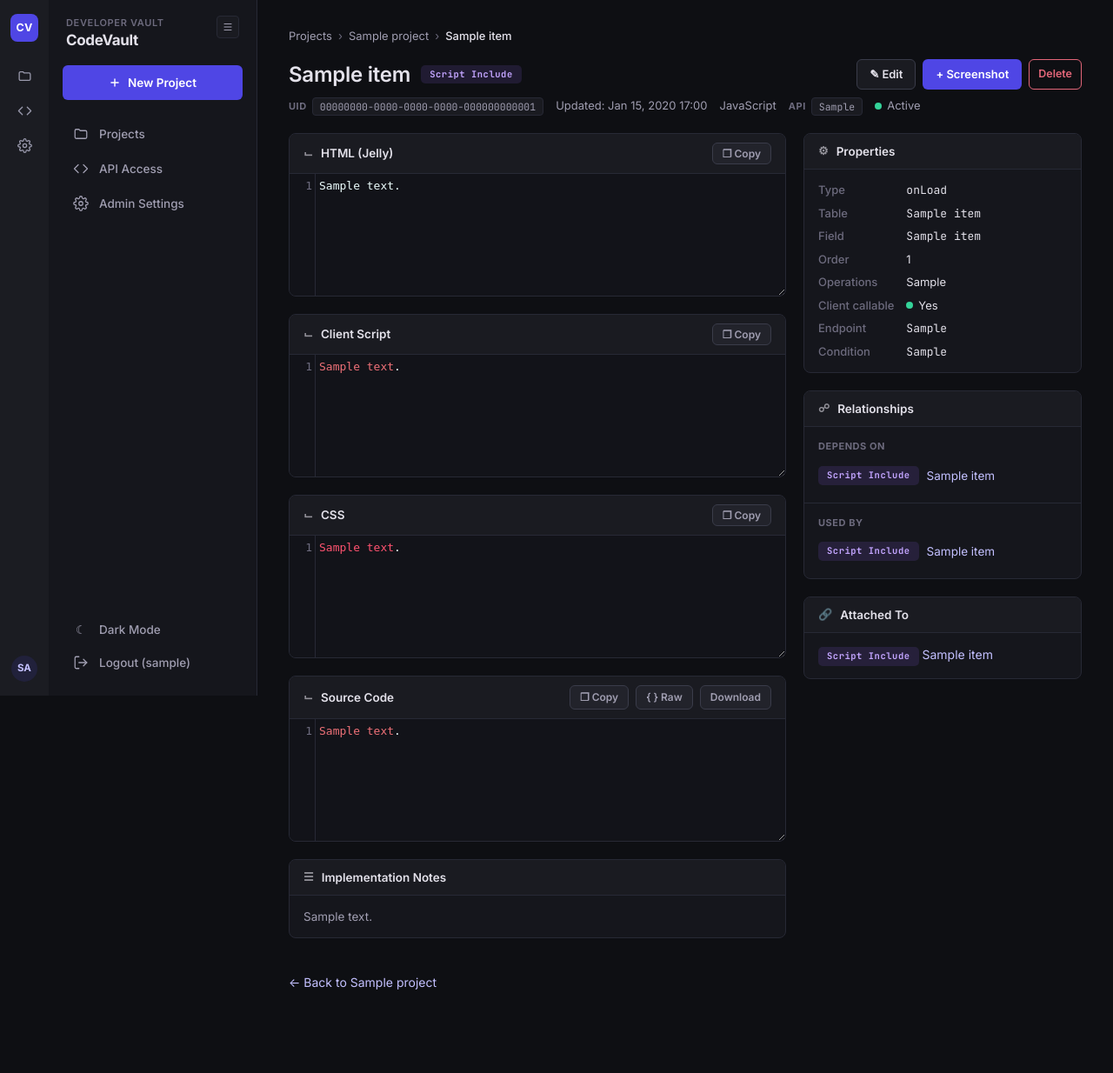
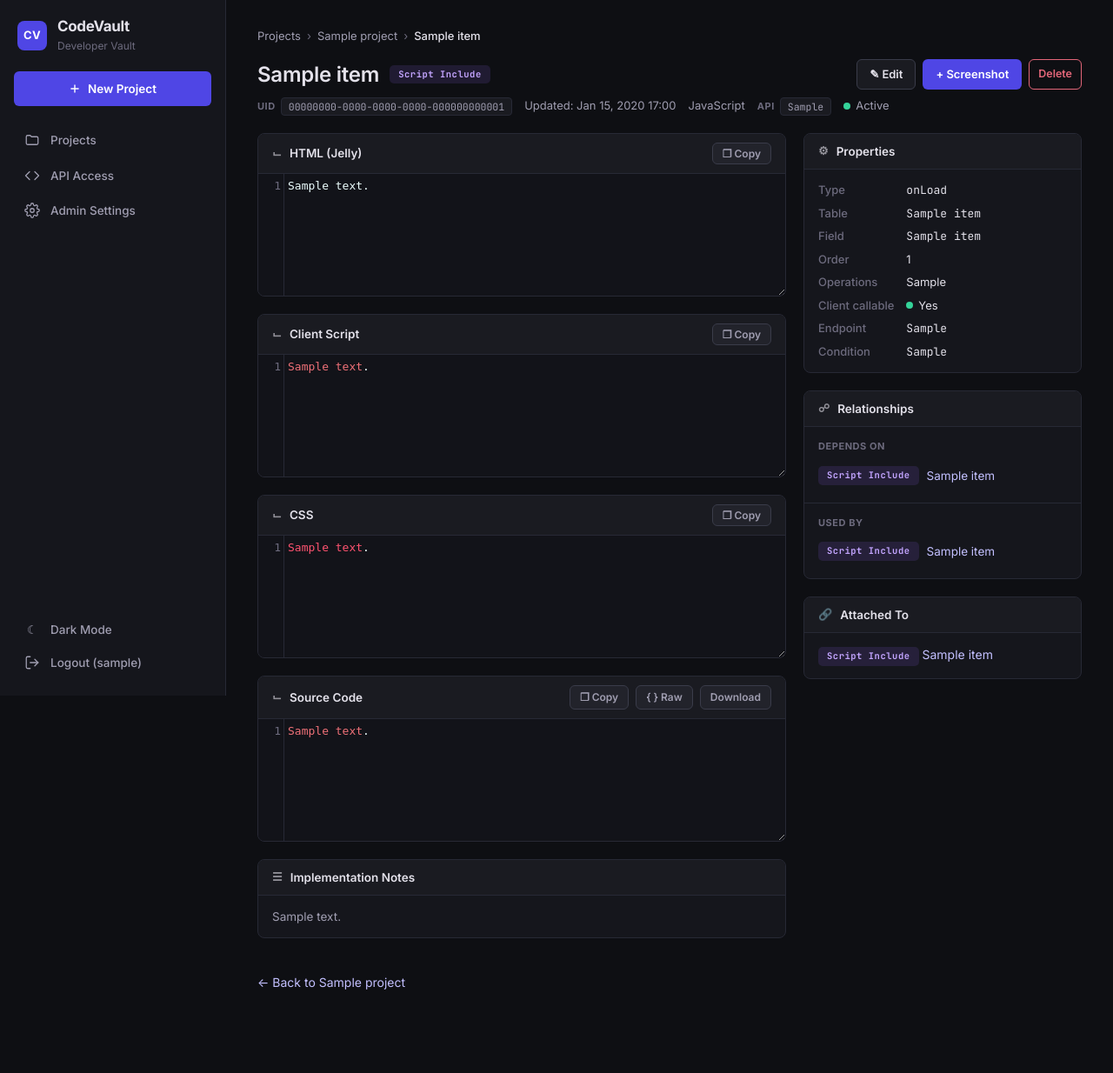
Before and after one commit to lamquocminhhuy1/codevault, a Django app: page /item/00000000-0000-0000-0000-000000000001/ in a window 1280 px wide. Shown: the whole page at 87% size. Run offline with Django 5.2, Linux system fonts and the light colour scheme; a user stored in the database is signed in; tables that the repository leaves empty hold one stand-in row (values such as "Sample post"); some libraries are stand-ins or nearby versions.

Commit message:
Revert to a single sidebar - the two-tier icon rail added confusion, not value
The dark icon-rail + collapsible labeled-panel design (9097f6f) worked and
was verified with screenshots, but the user found it confusing and hard
to use in real day-to-day use. In hindsight the app only has 3 real nav
destinations (Projects, API Access, Admin Settings) - duplicating them
onto a second, icon-only rail (a pattern that earns its keep in tools
like VSCode/Linear with many distinct sections) added a "why are there
two navs" moment without giving anything back, since there was nowhere
meaningfully smaller to collapse to for an app this size.

Removes the icon-rail markup and its collapse toggle from base.html, the
.icon-rail/.rail-*/collapse CSS, and initSidebarToggle() from app.js -
back to the original single labeled sidebar with the logo inside it. The
badge fill-pill colors and pillbar active-chip styling from the same
redesign are kept; those weren't part of the complaint.

Full suite: 81/81 passing.

Co-Authored-By: Claude Sonnet 5 <noreply@anthropic.com>
Claude-Session: https://claude.ai/code/session_014EA9kXe64hkmMveigswbJp

```diff
--- a/static/css/style.css
+++ b/static/css/style.css
@@ -130,72 +130,30 @@ code { font-family: var(--mono); }
 
 .app { display: flex; min-height: 100vh; }
 
-/* Icon rail: a slim, permanently-dark strip (VSCode/Linear-style "activity
-   bar") that stays put whichever way the light/dark toggle is set, so it
-   reads as one fixed piece of chrome rather than repainting with the page.
-   It's the only nav left once the labeled sidebar is collapsed. */
-.icon-rail {
-  width: 56px; flex-shrink: 0;
+.sidebar {
+  width: 260px; flex-shrink: 0;
   position: sticky; top: 0; height: 100vh;
-  display: flex; flex-direction: column; align-items: center;
-  padding: 16px 0; gap: 22px;
-  background: #1b1c22;
+  display: flex; flex-direction: column;
+  padding: 20px 16px 20px;
+  background: var(--surface);
+  border-right: 1px solid var(--border);
 }
-.rail-logo {
-  width: 32px; height: 32px; border-radius: var(--r-lg); flex-shrink: 0;
+.brand { display: flex; align-items: center; gap: 12px; padding: 0 4px 20px; }
+.brand:hover { text-decoration: none; }
+.brand .logo {
+  width: 34px; height: 34px; border-radius: var(--r-lg); flex-shrink: 0;
   background: var(--primary); color: #fff;
   display: flex; align-items: center; justify-content: center;
-  font-weight: 700; font-size: 12.5px; letter-spacing: 0.02em;
+  font-weight: 700; font-size: 13px; letter-spacing: 0.02em;
 }
-.rail-logo:hover { text-decoration: none; background: var(--primary-hover); }
-.rail-nav { display: flex; flex-direction: column; gap: 6px; }
-.rail-link {
-  width: 34px; height: 34px; border-radius: var(--r-lg);
-  display: flex; align-items: center; justify-content: center;
-  color: #9a9aad;
-}
-.rail-link svg { width: 17px; height: 17px; stroke: currentColor; fill: none; stroke-width: 1.8; }
-.rail-link:hover { background: rgba(255, 255, 255, 0.06); color: #fff; text-decoration: none; }
-.rail-link.active { background: #33343f; color: #fff; }
-.rail-avatar {
-  margin-top: auto; width: 30px; height: 30px; border-radius: 50%;
-  background: var(--primary-tint); color: var(--primary-light);
-  display: flex; align-items: center; justify-content: center;
-  font-size: 11.5px; font-weight: 700;
-}
-
-.sidebar {
-  width: 240px; flex-shrink: 0;
-  position: sticky; top: 0; height: 100vh;
-  display: flex; flex-direction: column;
-  padding: 18px 16px 20px;
-  background: var(--surface);
-  border-right: 1px solid var(--border);
-  overflow: hidden;
-  transition: width 0.15s, padding 0.15s, opacity 0.1s;
-}
-.sidebar-head { display: flex; align-items: flex-start; justify-content: space-between; gap: 8px; padding: 0 4px 18px; }
-.brand { min-width: 0; }
-.brand:hover { text-decoration: none; }
-.brand .brand-eyebrow {
-  display: block; font-size: 11px; font-weight: 600; letter-spacing: 0.06em;
-  text-transform: uppercase; color: var(--faint); white-space: nowrap;
-}
-.brand .brand-name { display: block; color: var(--text); font-weight: 700; font-size: 17px; letter-spacing: -0.02em; line-height: 1.3; white-space: nowrap; }
-
-.rail-toggle {
-  flex-shrink: 0; width: 26px; height: 26px; border-radius: var(--r-badge);
-  border: 1px solid var(--border); background: var(--surface-2); color: var(--muted);
-  display: flex; align-items: center; justify-content: center; cursor: pointer;
-}
-.rail-toggle:hover { color: var(--text); background: var(--surface-3); }
-.rail-toggle svg { width: 14px; height: 14px; stroke: currentColor; fill: none; stroke-width: 2; }
+.brand .brand-name { color: var(--text); font-weight: 700; font-size: 17px; letter-spacing: -0.02em; line-height: 1.2; }
+.brand .brand-sub { color: var(--faint); font-size: 12px; font-weight: 400; }
 
 .side-cta {
   display: flex; align-items: center; justify-content: center; gap: 8px;
   background: var(--primary); color: #fff; border: none; cursor: pointer;
   border-radius: var(--r); padding: 10px 14px; margin-bottom: 20px;
-  font-family: inherit; font-size: 13.5px; font-weight: 600; white-space: nowrap; overflow: hidden;
+  font-family: inherit; font-size: 13.5px; font-weight: 600;
   transition: background 0.15s;
 }
 .side-cta:hover { background: var(--primary-hover); color: #fff; text-decoration: none; }
@@ -205,7 +163,7 @@ code { font-family: var(--mono); }
   position: relative;
   display: flex; align-items: center; gap: 12px; width: 100%;
   padding: 9px 12px; border-radius: var(--r);
-  color: var(--muted); font-size: 13.5px; font-weight: 500; white-space: nowrap; overflow: hidden;
+  color: var(--muted); font-size: 13.5px; font-weight: 500;
   background: none; border: none; cursor: pointer; font-family: inherit; text-align: left;
   transition: background 0.12s, color 0.12s;
 }
@@ -218,28 +176,18 @@ html[data-theme="light"] .side-link.active { color: var(--primary); }
 .side-footer { margin-top: auto; display: flex; flex-direction: column; gap: 2px; }
 .side-footer form { margin: 0; }
 
-/* Collapsed: the labeled panel shrinks away and the dark icon rail becomes
-   the only nav - a manual, sticky-across-visits alternative to the
-   below-860px responsive collapse (which stays automatic and unaffected). */
-html[data-sidebar="collapsed"] .sidebar {
-  width: 0; padding-left: 0; padding-right: 0; border-right: none; opacity: 0;
-}
-
 .main { flex: 1; min-width: 0; }
 .container { max-width: 1180px; margin: 0 auto; padding: 32px 36px 80px; }
 
 @media (max-width: 860px) {
   .app { flex-direction: column; }
-  .icon-rail { display: none; }
-  html[data-sidebar="collapsed"] .sidebar { width: 100%; padding: 10px 14px; opacity: 1; }
   .sidebar {
     width: 100%; height: auto; position: static;
     flex-direction: row; align-items: center; flex-wrap: wrap; gap: 4px;
     border-right: none; border-bottom: 1px solid var(--border);
     padding: 10px 14px;
   }
-  .sidebar-head { padding: 0 8px 0 0; }
-  .rail-toggle { display: none; }
+  .brand { padding: 0 8px 0 0; }
   .side-cta { margin: 0 8px 0 0; padding: 7px 12px; }
   .side-nav { flex-direction: row; }
   .side-footer { margin-top: 0; margin-left: auto; flex-direction: row; }
--- a/static/js/app.js
+++ b/static/js/app.js
@@ -310,25 +310,6 @@
         cmInstances[i].setOption("theme", cmTheme());
       }
       updateThemeButton();
-    });
-  }
-
-  /* ---- Sidebar collapse ------------------------------------------------ */
-
-  function initSidebarToggle() {
-    var btn = document.getElementById("sidebar-toggle");
-    if (!btn) { return; }
-    btn.addEventListener("click", function () {
-      var collapsed = document.documentElement.getAttribute("data-sidebar") === "collapsed";
-      var next = collapsed ? "" : "collapsed";
-      if (next) {
-        document.documentElement.setAttribute("data-sidebar", next);
-      } else {
-        document.documentElement.removeAttribute("data-sidebar");
-      }
-      try { localStorage.setItem("cv-sidebar-collapsed", next ? "1" : "0"); } catch (err) { /* ignore */ }
-      btn.setAttribute("aria-expanded", next ? "false" : "true");
-      refreshEditors();
     });
   }
 
@@ -717,7 +698,6 @@
     initIdentifierToggle();
     initProjectScopeToggle();
     initThemeToggle();
-    initSidebarToggle();
     initDepsTree();
     initDepsFilter();
   });
--- a/templates/base.html
+++ b/templates/base.html
@@ -11,16 +11,12 @@
   <link rel="icon" href="{% static 'img/favicon-16x16.png' %}" sizes="16x16" type="image/png">
   <link rel="apple-touch-icon" href="{% static 'img/apple-touch-icon.png' %}">
   <script>
-    // Apply the saved theme and sidebar state before the first paint to
-    // avoid a flash of the wrong state.
+    // Apply the saved theme before the first paint to avoid flashing.
     (function () {
       try {
         var theme = localStorage.getItem("cv-theme");
         if (theme === "light" || theme === "dark") {
           document.documentElement.setAttribute("data-theme", theme);
-        }
-        if (localStorage.getItem("cv-sidebar-collapsed") === "1") {
-          document.documentElement.setAttribute("data-sidebar", "collapsed");
         }
       } catch (err) { /* private mode etc. */ }
     })();
@@ -29,71 +25,48 @@
   {% block extra_head %}{% endblock %}
 </head>
 <body>
-  <div class="app" id="app-shell">
-    {% if user.is_authenticated %}
-      <aside class="icon-rail">
-        <a class="rail-logo" href="{% url 'project_list' %}" title="CodeVault">CV</a>
-        <nav class="rail-nav">
-          <a class="rail-link {% if request.resolver_match.url_name == 'project_list' or request.resolver_match.url_name == 'project_detail' or request.resolver_match.url_name == 'project_dependencies' %}active{% endif %}"
-             href="{% url 'project_list' %}" title="Projects">
-            <svg viewBox="0 0 24 24" stroke-linecap="round" stroke-linejoin="round"><path d="M3 7a2 2 0 0 1 2-2h4l2 2h8a2 2 0 0 1 2 2v8a2 2 0 0 1-2 2H5a2 2 0 0 1-2-2V7Z"/></svg>
-          </a>
-          <a class="rail-link {% if request.resolver_match.url_name == 'api_access' %}active{% endif %}"
-             href="{% url 'api_access' %}" title="API Access">
-            <svg viewBox="0 0 24 24" stroke-linecap="round" stroke-linejoin="round"><polyline points="16 18 22 12 16 6"/><polyline points="8 6 2 12 8 18"/></svg>
-          </a>
-          <a class="rail-link" href="{% url 'admin:index' %}" title="Admin Settings">
-            <svg viewBox="0 0 24 24" stroke-linecap="round" stroke-linejoin="round"><circle cx="12" cy="12" r="3"/><path d="M19.4 15a1.7 1.7 0 0 0 .34 1.87l.06.06a2 2 0 1 1-2.83 2.83l-.06-.06a1.7 1.7 0 0 0-1.87-.34 1.7 1.7 0 0 0-1 1.55V21a2 2 0 1 1-4 0v-.09a1.7 1.7 0 0 0-1-1.55 1.7 1.7 0 0 0-1.87.34l-.06.06a2 2 0 1 1-2.83-2.83l.06-.06a1.7 1.7 0 0 0 .34-1.87 1.7 1.7 0 0 0-1.55-1H3a2 2 0 1 1 0-4h.09a1.7 1.7 0 0 0 1.55-1 1.7 1.7 0 0 0-.34-1.87l-.06-.06a2 2 0 1 1 2.83-2.83l.06.06a1.7 1.7 0 0 0 1.87.34h.01a1.7 1.7 0 0 0 1-1.55V3a2 2 0 1 1 4 0v.09a1.7 1.7 0 0 0 1 1.55h.01a1.7 1.7 0 0 0 1.87-.34l.06-.06a2 2 0 1 1 2.83 2.83l-.06.06a1.7 1.7 0 0 0-.34 1.87v.01a1.7 1.7 0 0 0 1.55 1H21a2 2 0 1 1 0 4h-.09a1.7 1.7 0 0 0-1.55 1Z"/></svg>
-          </a>
-        </nav>
-        <span class="rail-avatar" title="{{ user.username }}">{{ user.username|slice:":2"|upper }}</span>
-      </aside>
-    {% endif %}
+  <div class="app">
     <aside class="sidebar">
-      <div class="sidebar-head">
-        <a class="brand" href="{% url 'project_list' %}">
-          <span class="brand-eyebrow">Developer Vault</span>
-          <span class="brand-name">CodeVault</span>
-        </a>
-        {% if user.is_authenticated %}
-          <button type="button" id="sidebar-toggle" class="rail-toggle" title="Collapse sidebar" aria-label="Collapse sidebar" aria-expanded="true">
-            <svg viewBox="0 0 24 24" stroke-linecap="round" stroke-linejoin="round"><path d="M4 5h16M4 12h16M4 19h16"/></svg>
-          </button>
-        {% endif %}
-      </div>
+      <a class="brand" href="{% url 'project_list' %}">
+        <span class="logo">CV</span>
+        <span>
+          <span class="brand-name">CodeVault</span><br>
+          <span class="brand-sub">Developer Vault</span>
+        </span>
+      </a>
       {% if user.is_authenticated %}
         <a class="side-cta" href="{% url 'project_create' %}">
           <svg width="14" height="14" viewBox="0 0 24 24" fill="none" stroke="currentColor" stroke-width="2.4" stroke-linecap="round"><path d="M12 5v14M5 12h14"/></svg>
-          <span class="side-label">New Project</span>
+          New Project
         </a>
         <nav class="side-nav">
           <a class="side-link {% if request.resolver_match.url_name == 'project_list' or request.resolver_match.url_name == 'project_detail' or request.resolver_match.url_name == 'project_dependencies' %}active{% endif %}"
              href="{% url 'project_list' %}">
             <span class="side-ico"><svg viewBox="0 0 24 24" stroke-linecap="round" stroke-linejoin="round"><path d="M3 7a2 2 0 0 1 2-2h4l2 2h8a2 2 0 0 1 2 2v8a2 2 0 0 1-2 2H5a2 2 0 0 1-2-2V7Z"/></svg></span>
-            <span class="side-label">Projects</span>
+            Projects
           </a>
           <a class="side-link {% if request.resolver_match.url_name == 'api_access' %}active{% endif %}"
              href="{% url 'api_access' %}">
             <span class="side-ico"><svg viewBox="0 0 24 24" stroke-linecap="round" stroke-linejoin="round"><polyline points="16 18 22 12 16 6"/><polyline points="8 6 2 12 8 18"/></svg></span>
-            <span class="side-label">API Access</span>
+            API Access
           </a>
           <a class="side-link" href="{% url 'admin:index' %}">
             <span class="side-ico"><svg viewBox="0 0 24 24" stroke-linecap="round" stroke-linejoin="round"><circle cx="12" cy="12" r="3"/><path d="M19.4 15a1.7 1.7 0 0 0 .34 1.87l.06.06a2 2 0 1 1-2.83 2.83l-.06-.06a1.7 1.7 0 0 0-1.87-.34 1.7 1.7 0 0 0-1 1.55V21a2 2 0 1 1-4 0v-.09a1.7 1.7 0 0 0-1-1.55 1.7 1.7 0 0 0-1.87.34l-.06.06a2 2 0 1 1-2.83-2.83l.06-.06a1.7 1.7 0 0 0 .34-1.87 1.7 1.7 0 0 0-1.55-1H3a2 2 0 1 1 0-4h.09a1.7 1.7 0 0 0 1.55-1 1.7 1.7 0 0 0-.34-1.87l-.06-.06a2 2 0 1 1 2.83-2.83l.06.06a1.7 1.7 0 0 0 1.87.34h.01a1.7 1.7 0 0 0 1-1.55V3a2 2 0 1 1 4 0v.09a1.7 1.7 0 0 0 1 1.55h.01a1.7 1.7 0 0 0 1.87-.34l.06-.06a2 2 0 1 1 2.83 2.83l-.06.06a1.7 1.7 0 0 0-.34 1.87v.01a1.7 1.7 0 0 0 1.55 1H21a2 2 0 1 1 0 4h-.09a1.7 1.7 0 0 0-1.55 1Z"/></svg></span>
-            <span class="side-label">Admin Settings</span>
+            Admin Settings
           </a>
         </nav>
       {% endif %}
       <div class="side-footer">
         <button type="button" id="theme-toggle" class="side-link" title="Switch light / dark theme">
           <span class="side-ico" id="theme-icon"><svg viewBox="0 0 24 24" stroke-linecap="round"><path d="M21 12.8A9 9 0 1 1 11.2 3a7 7 0 0 0 9.8 9.8Z"/></svg></span>
-          <span class="side-label" id="theme-label">Theme Toggle</span>
+          <span id="theme-label">Theme Toggle</span>
         </button>
         {% if user.is_authenticated %}
           <form method="post" action="{% url 'logout' %}">
             {% csrf_token %}
             <button type="submit" class="side-link">
               <span class="side-ico"><svg viewBox="0 0 24 24" stroke-linecap="round" stroke-linejoin="round"><path d="M9 21H5a2 2 0 0 1-2-2V5a2 2 0 0 1 2-2h4"/><path d="m16 17 5-5-5-5"/><path d="M21 12H9"/></svg></span>
-              <span class="side-label">Logout ({{ user.username }})</span>
+              Logout ({{ user.username }})
             </button>
           </form>
         {% endif %}
```
